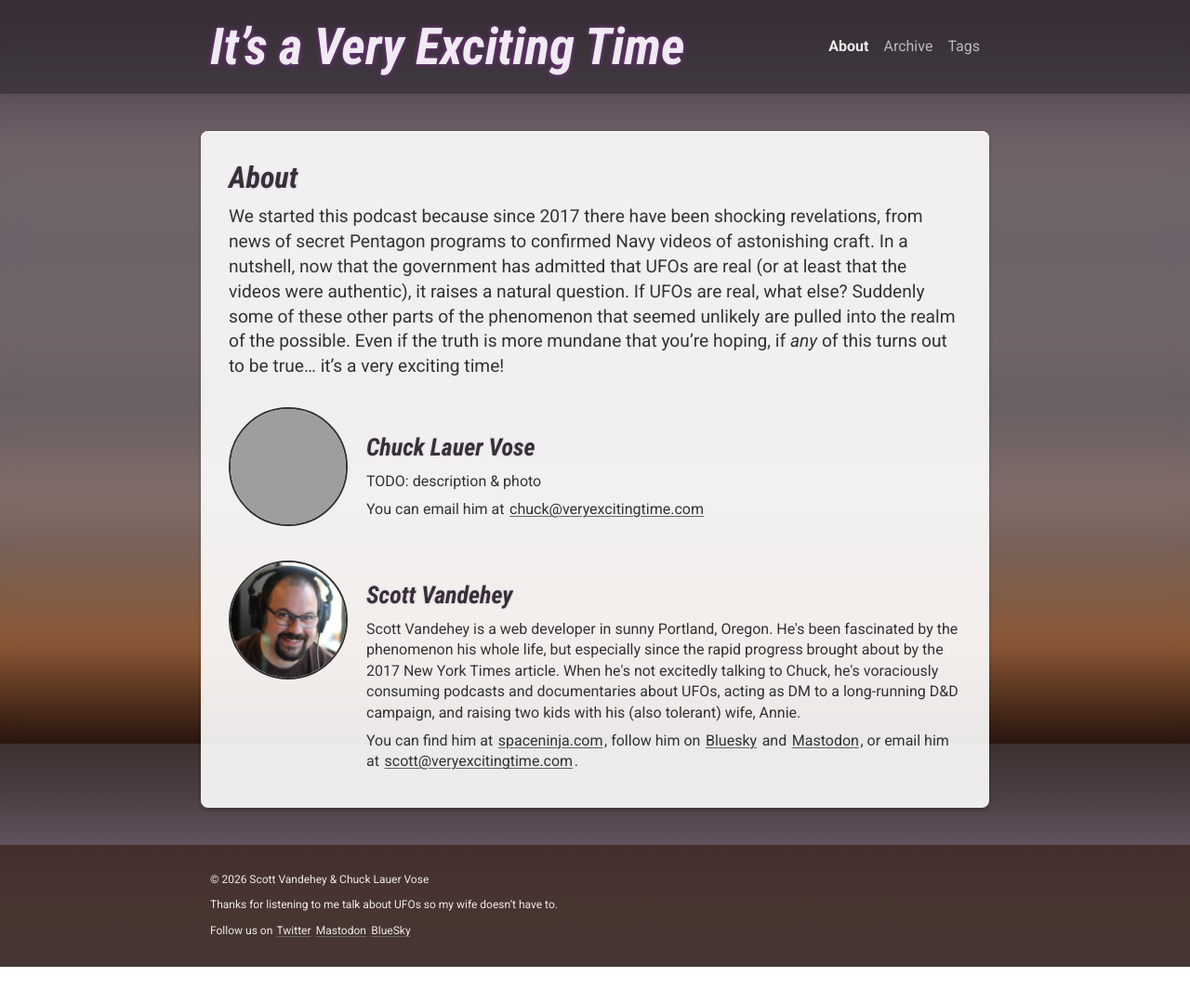
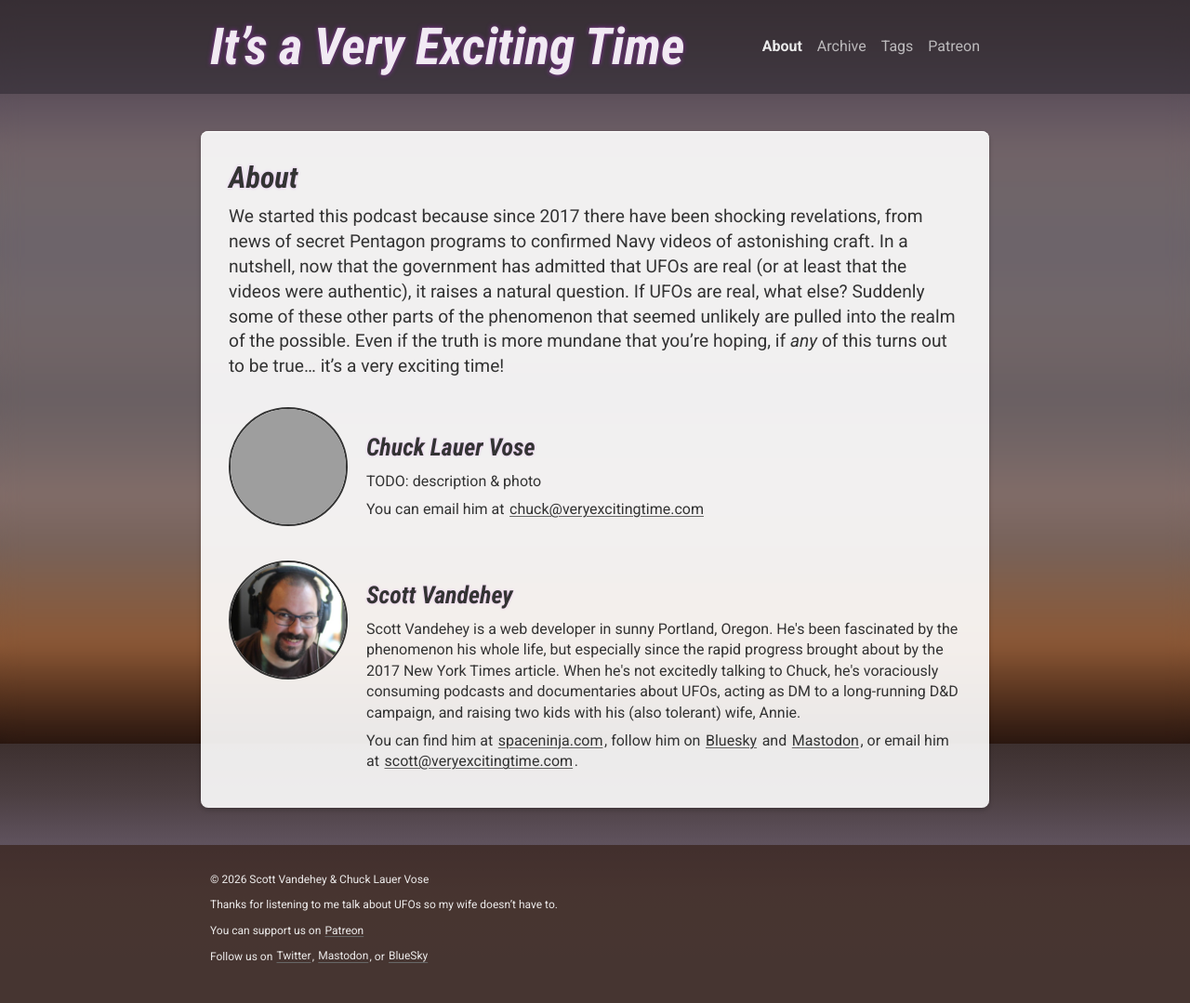
Before and after one commit to spaceninja/very-exciting-time, an Eleventy site: page src/about.md in a window 1280 px wide. Shown: the whole page at 93% size. Before the commit the page ends 1040 px from the top, so only its background shows below. Built offline with nearby package versions, Linux system fonts and the light colour scheme; Eleventy itself is replaced by a stand-in of ours; files that its build step writes are made by us from their sources; grey boxes are pictures that could not be loaded.

Commit message:
add patreon

```diff
--- a/src/_includes/layouts/base.njk
+++ b/src/_includes/layouts/base.njk
@@ -47,6 +47,14 @@
               </a>
             </li>
           {%- endfor %}
+          <li class="app-header__nav-item">
+            <a
+              href="https://www.patreon.com/VeryExcitingTime"
+              class="app-header__nav-link"
+              target="_blank"
+              rel="noreferrer noopener"
+              >Patreon</a>
+          </li>
         </ul>
       </nav>
     </div>
@@ -59,15 +67,41 @@
   <footer class="app-footer">
     <div class="app-footer__content">
       <p class="app-footer__copyright">© {% year %} {{ metadata.author.name }}</p>
-      <p class="outro">Thanks for listening to me talk about UFOs so my wife doesn’t have to.</p>
-      <div class="app-footer__social">
+      <p class="outro">
+        Thanks for listening to me talk about UFOs so my wife doesn’t have to.
+      </p>
+      <p class="app-footer__support">
+        You can support us on
+        <a
+          href="https://www.patreon.com/VeryExcitingTime"
+          class="app-footer__nav-link"
+          target="_blank"
+          rel="noreferrer noopener"
+          >Patreon</a>
+      </p>
+      <p class="app-footer__social">
         Follow us on
-        <ul>
-          <li><a href="https://twitter.com/ExcitingTimePod" rel="me">Twitter</a></li>
-          <li><a href="https://mastodon.social/@veryexcitingtime" rel="me">Mastodon</a></li>
-          <li><a href="https://bsky.app/profile/veryexcitingtime.com" rel="me">BlueSky</a></li>
-        </ul>
-      </div>
+        <a
+          href="https://twitter.com/ExcitingTimePod"
+          rel="me"
+          class="app-footer__nav-link"
+          target="_blank"
+          rel="noreferrer noopener"
+          >Twitter</a>,
+        <a
+          href="https://mastodon.social/@veryexcitingtime"
+          rel="me"
+          class="app-footer__nav-link"
+          target="_blank"
+          rel="noreferrer noopener"
+          >Mastodon</a>, or
+        <a
+          href="https://bsky.app/profile/veryexcitingtime.com"
+          rel="me"
+          class="app-footer__nav-link"
+          target="_blank"
+          rel="noreferrer noopener">BlueSky</a>
+      </p>
     </div>
   </footer>
 </body>
```
Also changed, not shown: src/_includes/subscribe.njk (+4 -4 lines).
